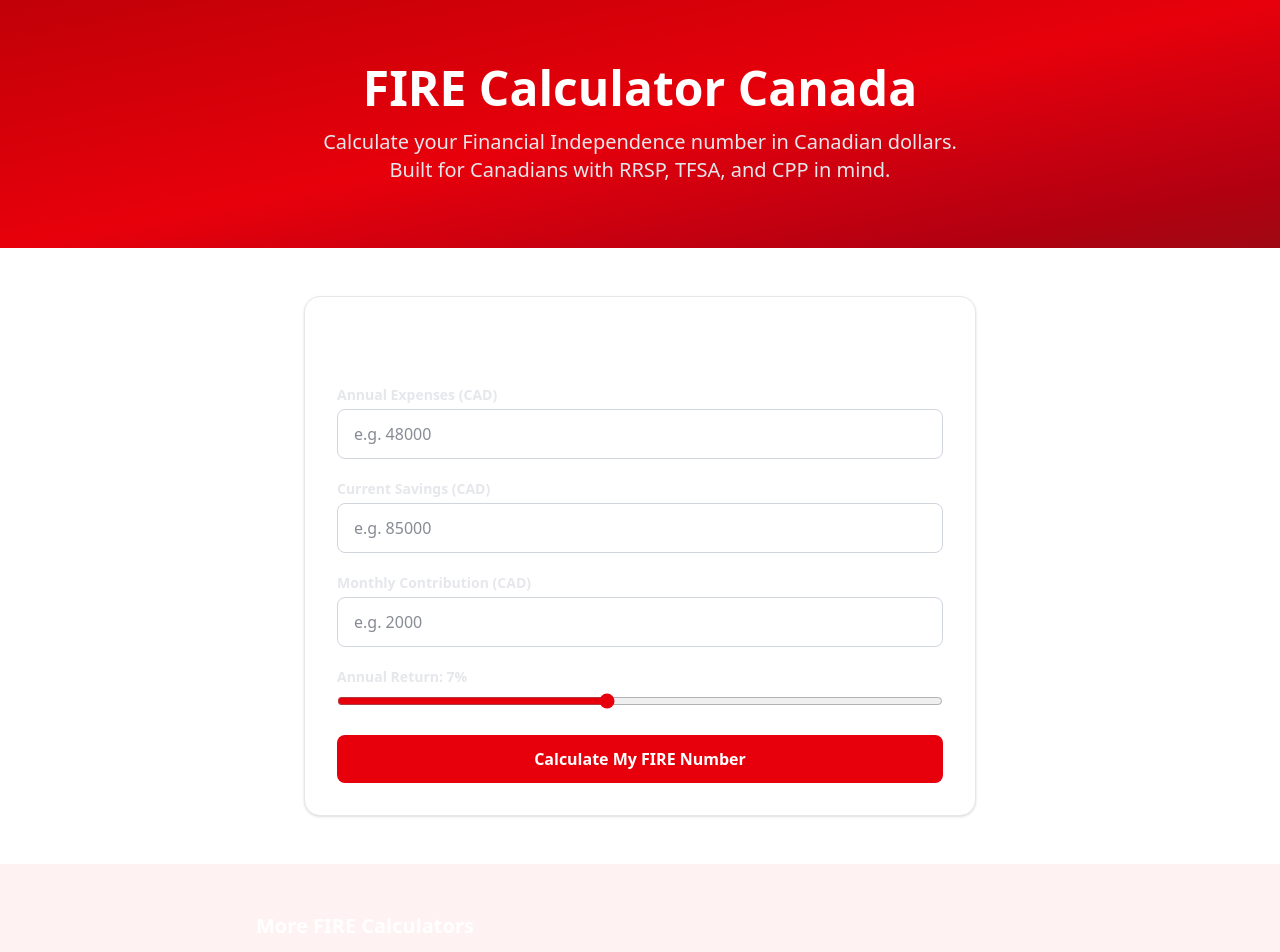
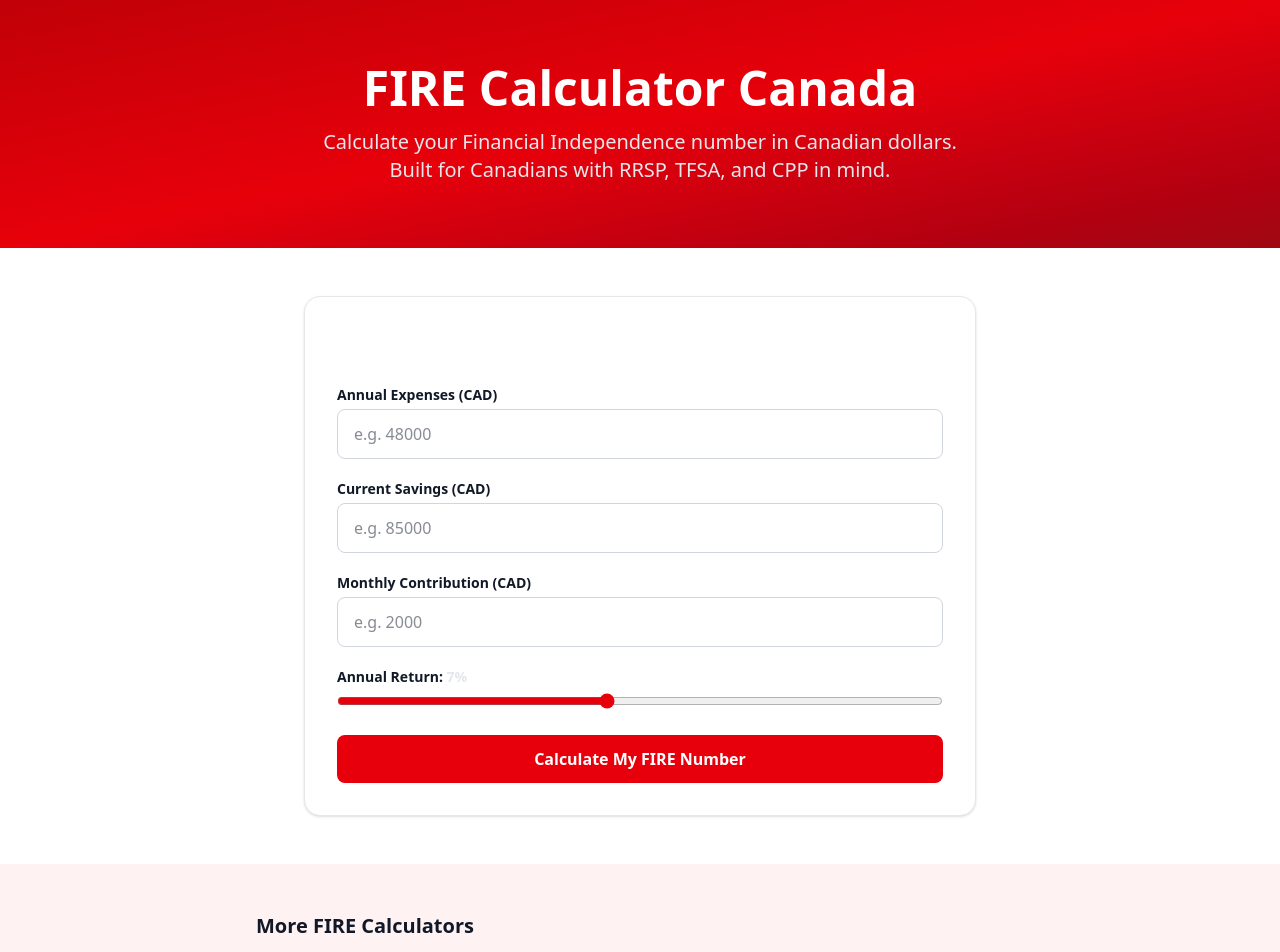
Before and after one commit to giraudsebastien79000-max/firepathtools, a Next.js app: page /fire-canada-calculator in a window 1280 px wide. Shown: the top 952 px of the page. Built offline with nearby package versions, Linux system fonts and the light colour scheme.

Commit message:
Fix labels color inline style

```diff
--- a/app/fire-canada-calculator/client.tsx
+++ b/app/fire-canada-calculator/client.tsx
@@ -45,19 +45,19 @@ export default function FireCanadaClient() {
             <h2 className="text-2xl font-bold text-gray-900 mb-6">Your FIRE Numbers</h2>
             <div className="space-y-5">
               <div>
-                <label className="block text-sm font-semibold text-gray-900 mb-1">Annual Expenses (CAD)</label>
+                <label className="block text-sm font-bold mb-1" style={{color:"#111827"}}>Annual Expenses (CAD)</label>
                 <input type="number" value={annualExpenses} onChange={(e) => setAnnualExpenses(e.target.value)} placeholder="e.g. 48000" className="w-full border border-gray-300 rounded-lg px-4 py-3 text-gray-900 focus:outline-none focus:ring-2 focus:ring-red-500" />
               </div>
               <div>
-                <label className="block text-sm font-semibold text-gray-900 mb-1">Current Savings (CAD)</label>
+                <label className="block text-sm font-bold mb-1" style={{color:"#111827"}}>Current Savings (CAD)</label>
                 <input type="number" value={currentSavings} onChange={(e) => setCurrentSavings(e.target.value)} placeholder="e.g. 85000" className="w-full border border-gray-300 rounded-lg px-4 py-3 text-gray-900 focus:outline-none focus:ring-2 focus:ring-red-500" />
               </div>
               <div>
-                <label className="block text-sm font-semibold text-gray-900 mb-1">Monthly Contribution (CAD)</label>
+                <label className="block text-sm font-bold mb-1" style={{color:"#111827"}}>Monthly Contribution (CAD)</label>
                 <input type="number" value={monthlyContribution} onChange={(e) => setMonthlyContribution(e.target.value)} placeholder="e.g. 2000" className="w-full border border-gray-300 rounded-lg px-4 py-3 text-gray-900 focus:outline-none focus:ring-2 focus:ring-red-500" />
               </div>
               <div>
-                <label className="block text-sm font-semibold text-gray-900 mb-1">Annual Return: <span className="text-red-600 font-semibold">{annualReturn}%</span></label>
+                <label className="block text-sm font-bold mb-1" style={{color:"#111827"}}>Annual Return: <span className="text-red-600 font-semibold">{annualReturn}%</span></label>
                 <input type="range" min="3" max="12" step="0.5" value={annualReturn} onChange={(e) => setAnnualReturn(e.target.value)} className="w-full accent-red-600" />
               </div>
               <button onClick={calculate} className="w-full bg-red-600 hover:bg-red-700 text-white font-semibold py-3 px-6 rounded-lg transition-colors">Calculate My FIRE Number</button>
@@ -86,7 +86,7 @@ export default function FireCanadaClient() {
       </section>
       <section className="py-12 px-4 bg-red-50">
         <div className="max-w-3xl mx-auto">
-          <h2 className="text-xl font-bold text-gray-900 mb-6">More FIRE Calculators</h2>
+          <h2 className="text-xl font-bold mb-6" style={{color:"#111827"}}>More FIRE Calculators</h2>
           <div className="grid grid-cols-2 md:grid-cols-3 gap-3">
             <Link href="/tools/fire-number" className="bg-white border border-gray-200 rounded-lg px-4 py-3 text-sm font-medium text-red-700 hover:bg-red-700 hover:text-white transition-colors text-center">FIRE Number</Link>
             <Link href="/tools/coast-fire" className="bg-white border border-gray-200 rounded-lg px-4 py-3 text-sm font-medium text-red-700 hover:bg-red-700 hover:text-white transition-colors text-center">Coast FIRE</Link>
```
Also changed, not shown: 2 other files (tests, documents, lock files or other folders).
